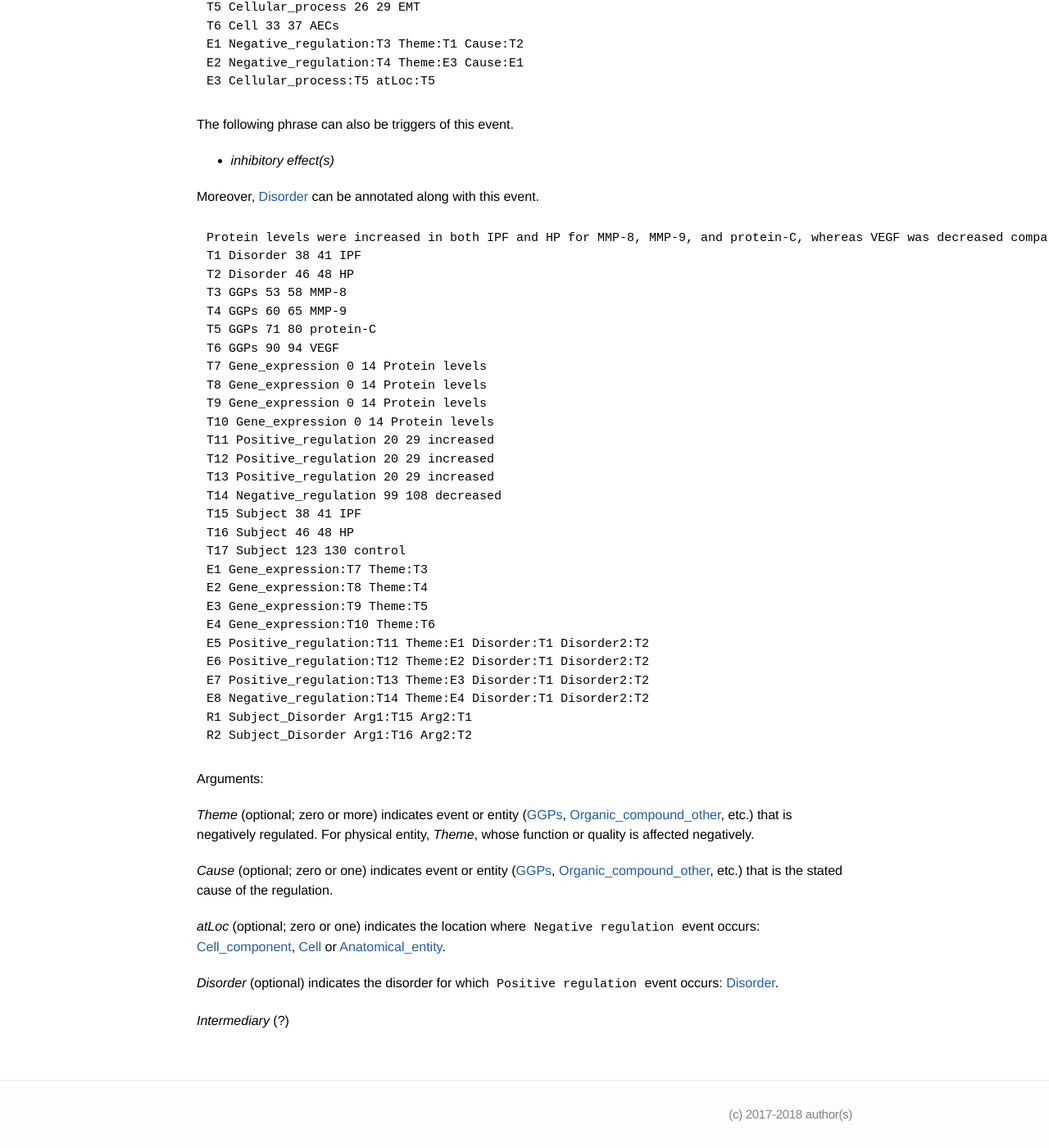
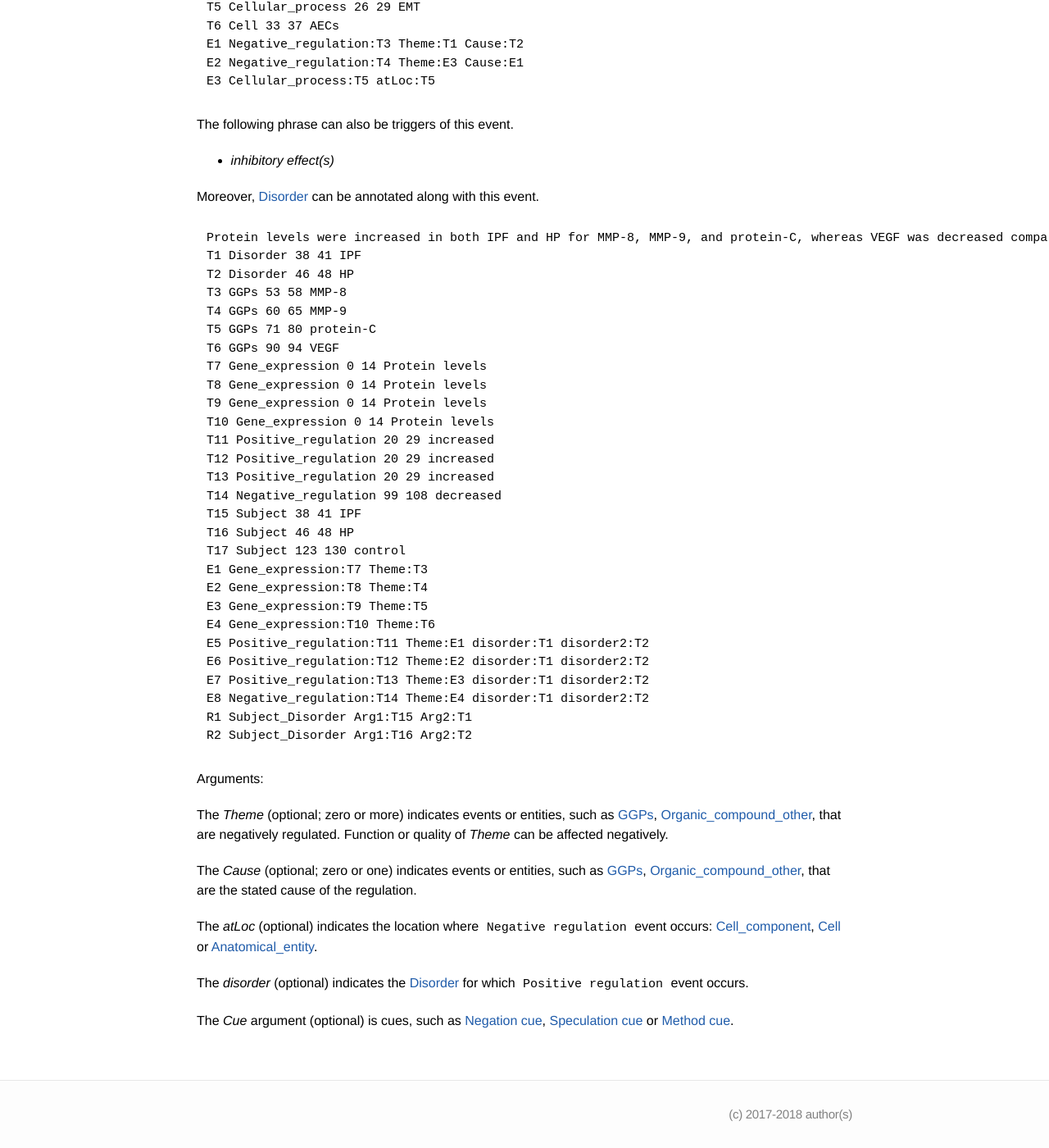
Before and after one commit to ezcatdb/molbiol_lung_corpus-guidelines, a Jekyll site: the page built from _event/Negative_regulation.md, in a window 1280 px wide and 1400 px high, scrolled down 1977 px. Shown: the whole window at 82% size. Built offline with Jekyll 4.4.1, drawn with Linux system fonts in a browser that asks for light colours; some of the changed text lies outside the part shown.

Commit message:
correction of arguments, sample sentences in _event/Negative_regulation.md

```diff
--- a/_event/Negative_regulation.md
+++ b/_event/Negative_regulation.md
@@ -48,7 +48,7 @@ T2 Negative_regulation 16 23 damaged
 T3 Cell_component 24 36 mitochondria
 T4 Cell 40 61 lung epithelial cells
 T5 Anatomical_entity 40 44 lung
-E1 Localization:T1 Theme:T3 AtLoc:T4
+E1 Localization:T1 Theme:T3 atLoc:T4
 E2 Negative_regulation:T2 Theme:T3
 R1 part_of Arg1:T3 Arg2:T4
 R2 part_of Arg1:T4 Arg2:T5
@@ -123,25 +123,25 @@ E1 Gene_expression:T7 Theme:T3
 E2 Gene_expression:T8 Theme:T4
 E3 Gene_expression:T9 Theme:T5
 E4 Gene_expression:T10 Theme:T6
-E5 Positive_regulation:T11 Theme:E1 Disorder:T1 Disorder2:T2
-E6 Positive_regulation:T12 Theme:E2 Disorder:T1 Disorder2:T2
-E7 Positive_regulation:T13 Theme:E3 Disorder:T1 Disorder2:T2
-E8 Negative_regulation:T14 Theme:E4 Disorder:T1 Disorder2:T2
+E5 Positive_regulation:T11 Theme:E1 disorder:T1 disorder2:T2
+E6 Positive_regulation:T12 Theme:E2 disorder:T1 disorder2:T2
+E7 Positive_regulation:T13 Theme:E3 disorder:T1 disorder2:T2
+E8 Negative_regulation:T14 Theme:E4 disorder:T1 disorder2:T2
 R1 Subject_Disorder Arg1:T15 Arg2:T1
 R2 Subject_Disorder Arg1:T16 Arg2:T2
 ~~~
 
 Arguments:
 
-*Theme* (optional; zero or more) indicates event or entity ([GGPs](), [Organic_compound_other](), etc.) that is negatively regulated. For physical entity, *Theme*, whose function or quality is affected negatively.
+The *Theme* (optional; zero or more) indicates events or entities, such as [GGPs](), [Organic_compound_other](), that are negatively regulated. Function or quality of *Theme* can be affected negatively.
 
-*Cause* (optional; zero or one) indicates event or entity ([GGPs](), [Organic_compound_other](), etc.) that is the stated cause of the regulation.
+The *Cause* (optional; zero or one) indicates events or entities, such as [GGPs](), [Organic_compound_other](), that are the stated cause of the regulation.
 
-*atLoc* (optional; zero or one) indicates the location where `Negative regulation` event occurs: [Cell_component](), [Cell]() or [Anatomical_entity]().
+The *atLoc* (optional) indicates the location where `Negative regulation` event occurs: [Cell_component](), [Cell]() or [Anatomical_entity]().
 
-*Disorder* (optional) indicates the disorder for which `Positive regulation` event occurs: [Disorder]().
+The *disorder* (optional) indicates the [Disorder]() for which `Positive regulation` event occurs.
 
-*Intermediary* (?)
+The *Cue* argument (optional) is cues, such as [Negation cue](), [Speculation cue]() or [Method cue]().
 
 <!---
 The *atLoc*, *fromLoc* and *toLoc* for this event must be [Subject](), [Anatomical_entity](), [Cell](), [Cell_component]() and [Entity Property]().
```
